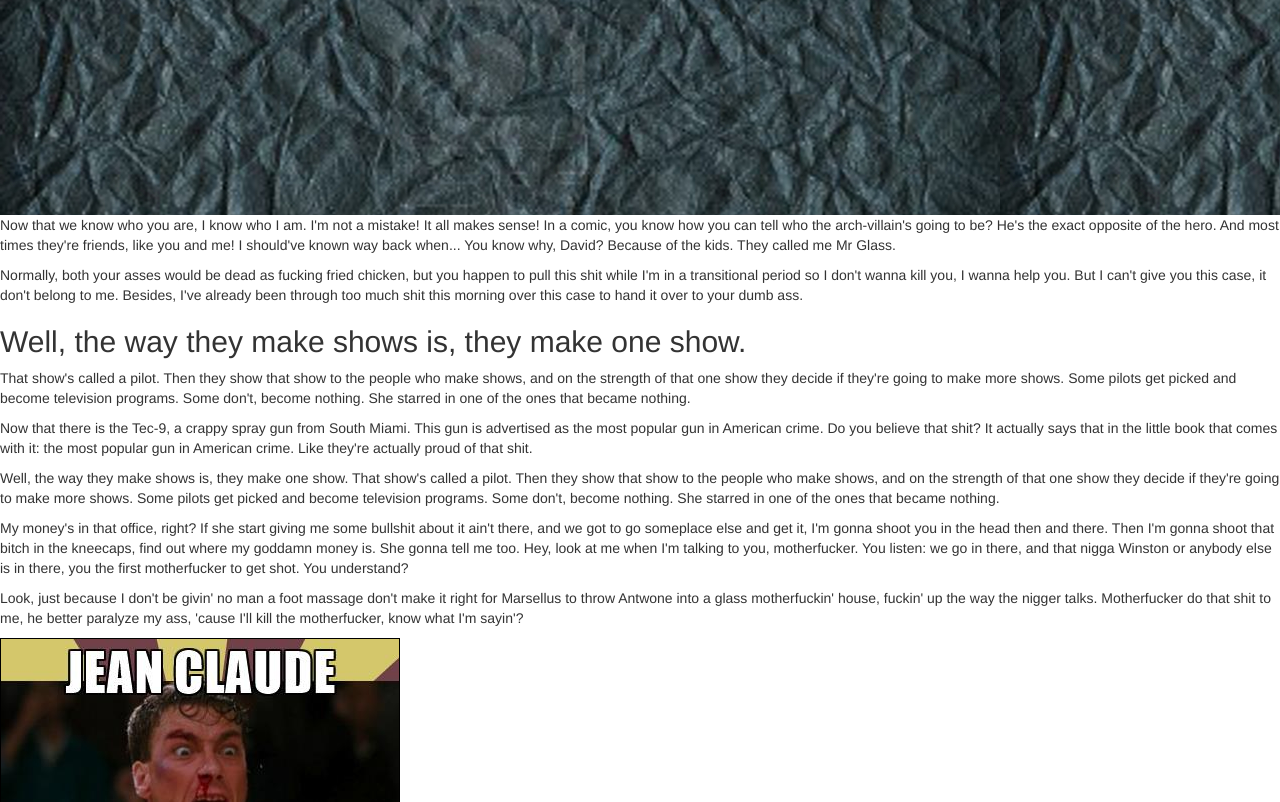
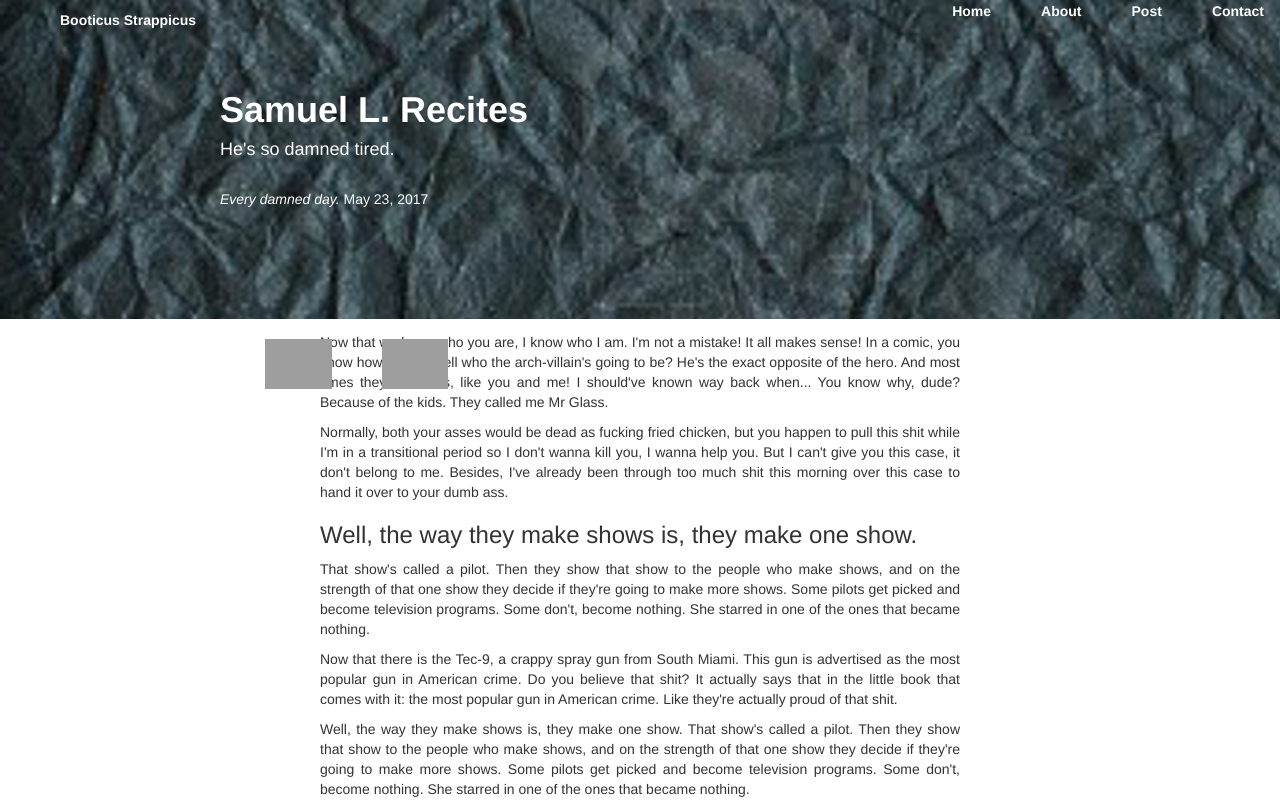
Before and after one commit to iceterminal/LambdaSchool, a plain HTML site: page Web Mini-Bootcamp/LS-Web-Intro-II/index.html in a window 1280 px wide. Shown: the top 802 px of the page. Drawn offline with nearby package versions, Linux system fonts and the light colour scheme; grey boxes are pictures that could not be loaded.

Commit message:
Update lesson 2

```diff
--- a/Web Mini-Bootcamp/LS-Web-Intro-II/index.html
+++ b/Web Mini-Bootcamp/LS-Web-Intro-II/index.html
@@ -1,22 +1,69 @@
 <!DOCTYPE html>
 <html>
 	<head>
-		<link rel="stylesheet" href="https://maxcdn.bootstrapcdn.com/bootstrap/3.3.7/css/bootstrap.min.css" integrity="sha384-BVYiiSIFeK1dGmJRAkycuHAHRg32OmUcww7on3RYdg4Va+PmSTsz/K68vbdEjh4u" crossorigin="anonymous">
-		<link rel="stylesheet" type="text/css" href="theme.css">
+		<meta name="viewport" content="width=device-width, initial-scale=1">
+		<link rel="stylesheet" href="https://maxcdn.bootstrapcdn.com/bootstrap/3.3.7/css/bootstrap.min.css">
+  	<link href="css/clean-blog.min.css" rel="stylesheet">
+  	<link href="vendor/font-awesome/css/font-awesome.min.css" rel="stylesheet" type="text/css">
+  	<link href="https://fonts.googleapis.com/css?family=Lora:400,700,400italic,700italic" rel="stylesheet" type="text/css">
+  	<link href="https://fonts.googleapis.com/css?family=Open+Sans:300italic,400italic,600italic,700italic,800italic,400,300,600,700,800" rel="stylesheet" type="text/css">
+  	<link rel="stylesheet" type="text/css" href="theme.css">
 		<title>Lesson 2</title>
 	</head>
-	<body>
-		<nav class="navimage">
-	  </nav>
 
 
-			<p>Now that we know who you are, I know who I am. I'm not a mistake! It all makes sense! In a comic, you know how you can tell who the arch-villain's going to be? He's the exact opposite of the hero. And most times they're friends, like you and me! I should've known way back when... You know why, David? Because of the kids. They called me Mr Glass. </p>
+	<body>
+<div class="topbar">
+    <div class="navbar-top">
+      <div class="right-btn"><strong>Booticus Strappicus</strong></div>
+    </div>
+
+    <div class="container-fluid">
+      <div class="navbar">
+        <div class=".col-md-3" id="home">Home</div>
+        <div class=".col-md-3" id="about">About</div>
+        <div class=".col-md-3" id="sample">Post</div>
+        <div class=".col-md-3" id="contact">Contact</div>
+
+        </div>
+    </div>
+
+    <div class="container">
+      <div class="top">
+        <h1><strong>Samuel L. Recites </strong></h1>
+        <h4>He's so damned tired.</h4>
+      </br>
+        <div class="date">
+          <p><em>Every damned day. </em>May 23, 2017</p>
+        </div>
+        <div style="height:100px;">
+        </div>
+      </div>
+    </div>
+  </div>
+
+  <div class="left"></div>
+  <div class="text">
+
+
+<!-- 		<div class="navbar">
+			<ul class="navbar-list">
+				<li>Start Bootstrappy</li>
+				<li>About</li>
+				<li>Post</li>
+				<li>Contact</li>
+				</ul>
+				<p class="navtext">Nav Bar Text</p>
+	  </div> -->
+
+		<!-- <div class="bodytext"> -->
+			<p>Now that we know who you are, I know who I am. I'm not a mistake! It all makes sense! In a comic, you know how you can tell who the arch-villain's going to be? He's the exact opposite of the hero. And most times they're friends, like you and me! I should've known way back when... You know why, dude? Because of the kids. They called me Mr Glass. </p>
 
 			<p>Normally, both your asses would be dead as fucking fried chicken, but you happen to pull this shit while I'm in a transitional period so I don't wanna kill you, I wanna help you. But I can't give you this case, it don't belong to me. Besides, I've already been through too much shit this morning over this case to hand it over to your dumb ass. </p>
 
 			<p></p>
 
-			<h2>Well, the way they make shows is, they make one show.</h2>
+			<h3>Well, the way they make shows is, they make one show.</h3>
 			<p>That show's called a pilot. Then they show that show to the people who make shows, and on the strength of that one show they decide if they're going to make more shows. Some pilots get picked and become television programs. Some don't, become nothing. She starred in one of the ones that became nothing. </p>
 
 			<p>Now that there is the Tec-9, a crappy spray gun from South Miami. This gun is advertised as the most popular gun in American crime. Do you believe that shit? It actually says that in the little book that comes with it: the most popular gun in American crime. Like they're actually proud of that shit.  </p>
@@ -29,19 +76,29 @@
 
 						<p class="damage"></p>
 
-			<blockquote><p>Normally, both your asses would be dead as fucking fried chicken, but you happen to pull this shit while I'm in a transitional period so I don't wanna kill you, I wanna help you. But I can't give you this case, it don't belong to me. Besides, I've already been through too much shit this morning over this case to hand it over to your dumb ass. </p></blockquote>
+			<blockquote>Normally, both your asses would be dead as fucking fried chicken, but you happen to pull this shit while I'm in a transitional period so I don't wanna kill you, I wanna help you. But I can't give you this case, it don't belong to me. Besides, I've already been through too much shit this morning over this case to hand it over to your dumb ass. </blockquote>
 
 
 			<h2>Now that we know who you are, I know who I am.</h2>
-			<p>I'm not a mistake! It all makes sense! In a comic, you know how you can tell who the arch-villain's going to be? He's the exact opposite of the hero. And most times they're friends, like you and me! I should've known way back when... You know why, David? Because of the kids. They called me Mr Glass. </p>
+			<p>I'm not a mistake! It all makes sense! In a comic, you know how you can tell who the arch-villain's going to be? He's the exact opposite of the hero. And most times they're friends, like you and me! I should've known way back when... You know why, dude? Because of the kids. They called me Mr Glass. </p>
 
 			<p>You think water moves fast? You should see ice. It moves like it has a mind. Like it knows it killed the world once and got a taste for murder. After the avalanche, it took us a week to climb out. Now, I don't know exactly when we turned on each other, but I know that seven of us survived the slide... and only five made it out. Now we took an oath, that I'm breaking now. We said we'd say it was the snow that killed the other two, but it wasn't. Nature is lethal but it doesn't hold a candle to man. </p>
 
 			<p>Your bones don't break, mine do. That's clear. Your cells react to bacteria and viruses differently than mine. You don't get sick, I do. That's also clear. But for some reason, you and I react the exact same way to water. We swallow it too fast, we choke. We get some in our lungs, we drown. However unreal it may seem, we are connected, you and I. We're on the same curve, just on opposite ends. </p>
+		</div>
+	</body>
 
+<footer>
+	<div class="container-fluid">
+    <div class="socialBar">
+			<div class=".col-md-3" id="twitter">
+				<img class="icon" title="Dont follow me on Twitter" height= 50px src="http://farm5.staticflickr.com/4123/4755132650_0983291cb2.jpg">
+			</div>
+      <div class=".col-md-3" id="fb">
+				<img class="icon" title="Dont bother to follow me on Facebook" height= 50px src="http://icons.iconarchive.com/icons/yootheme/social-bookmark/512/social-facebook-button-blue-icon.png">
+			</div>
+		</div>
+	</div>
+</footer>
 
-
-
-
-	</body>
 </html>
--- a/Web Mini-Bootcamp/LS-Web-Intro-II/theme.css
+++ b/Web Mini-Bootcamp/LS-Web-Intro-II/theme.css
@@ -1,30 +1,150 @@
-body {
-	background-color: smoke;
-	/*padding-top: 220px;*/
-}
-.navimage {
-	background-image: url("navback.jpg");
-	height: 215px;
+.topbar{
+  background-image: url("navback.jpg");
+  background-size: cover;
 }
 
-.navtext {
-	color: white;
-	font-size: 32px;
+.navbar-top {
+  float: left;
+  margin-left: 20px;
+  color: white;
+  font-weight: bold;
+}
+
+.right-btn {
+  margin-left: 30px;
+  padding: 10px;
+}
+
+.top{
+  color: white;
+  padding-right:50px;
+  padding-left: 50px;
+  margin-right: auto;
+  margin-left: auto;
+}
+
+#contact {
+  float: left;
+  margin-left: 50px;
+  color: white;
+  font-weight: bold;
+}
+
+#sample {
+  float: left;
+  margin-left: 50px;
+  color: white;
+  font-weight: bold;
+}
+
+#about {
+  float: left;
+  margin-left: 50px;
+  color: white;
+  font-weight: bold;
+}
+
+#home {
+  float: left;
+  margin-left: 50px;
+  color: white;
+  font-weight: bold;
+}
+
+.top {
+  margin-left: 100px;
+  color: white;
+  text-align: justify;
+}
+
+.meta {
+  color: white;
+  text-align: justify;
+}
+
+.navbar {
+  float: right;
+ /* opacity: 1;*/
+
 }
 
 .damage {
 	background-image: url("damage.jpg");
+	margin: auto;
+	width: 400px;
 	height: 400px;
-	width: 400px;
-	border: 1px solid black;
 }
 
-.navbar-fixed-top{
-	color: white;
+#section2 {
+  font-weight: bold;
+}
 
+.button .navbar-header icon-bar {
+  background: opacity 0.0;
 }
-blockquote {
-  color: #777777;
-  font-style: italic;
- 	font-size: 15px;
+
+.left {
+  float: left;
 }
+
+.text {
+  padding:25%;
+  padding-top: 1%;
+  text-align: justify;
+  float: left;
+}
+
+.right {
+  float: right;
+}
+
+#section3 {
+  font-weight: bold;
+}
+
+.caption-text {
+  font-size: 11px;
+    padding: 10px;
+    font-style: italic;
+    margin: 1;
+    display: block;
+}
+
+.foot{
+  font-size: 13px;
+  text-align: center;
+}
+
+.socialBar {
+  position: absolute;
+  padding: 20px;
+  padding-left: 200px;
+  margin-right: auto;
+  margin-left: auto;
+}
+#twitter {
+  float: left;
+  margin-left: 50px;
+  color: white;
+  font-weight: bold;
+}
+
+#fb {
+  float: left;
+  margin-left: 50px;
+  color: white;
+  font-weight: bold;
+}
+
+#git {
+  float: left;
+  margin-left: 50px;
+  color: white;
+  font-weight: bold;
+}
+
+.footer {
+  padding-top: 100px;
+  font-size: 13px;
+  text-align: center;
+}
```
Also changed, not shown: Web Mini-Bootcamp/LS-Web-Intro-II/Notes.txt (+8 -2 lines).
